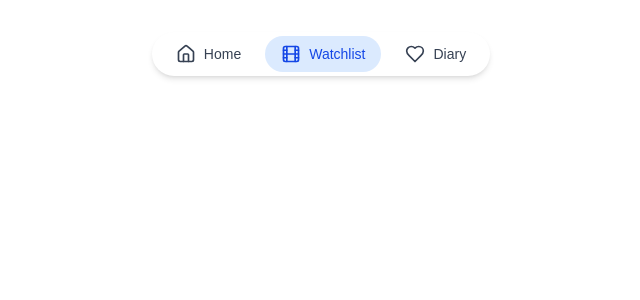
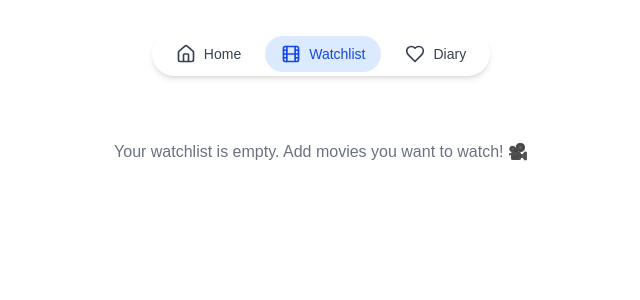
Before and after one commit to plivova/movie_diary, a Next.js app: page /dashboard/watchlist in a window 1280 px wide. Shown: the top 300 px of the page, without its empty margins (319-959 px from the left). Built offline with nearby package versions, Linux system fonts and the light colour scheme.

Commit message:
display data on watchlist page

```diff
--- a/app/dashboard/page.tsx
+++ b/app/dashboard/page.tsx
@@ -6,7 +6,7 @@ import { MovieRepository } from "@/app/api/repositories/movieRepository";
 import { MovieCard } from "@/app/components/movieCard";
 import { SearchBar } from "@/app/components/searchBar";
 import { Pagination } from "@/app/components/pagination";
-import {useWatchlist} from "@/app/hooks/useWatchlist";
+import { useWatchlist } from "@/app/hooks/useWatchlist";
 
 export default function DashboardPage() {
     const [results, setResults] = useState<MoviesResult>({ movies: [], paging: { currentPage: 1, totalPages: 0 }});
--- a/app/dashboard/watchlist/page.tsx
+++ b/app/dashboard/watchlist/page.tsx
@@ -1,5 +1,30 @@
-export default function WatchlistPage(){
-    return(
-        <div></div>
-    )
+"use client";
+
+import React from "react";
+import { MovieCard } from "@/app/components/movieCard";
+import { useWatchlist } from "@/app/hooks/useWatchlist";
+
+export default function WatchlistPage() {
+    const { watchlist, toggleWatchlist, isInWatchlist } = useWatchlist();
+
+    return (
+        <div className="p-8">
+            {watchlist.length === 0 ? (
+                <p className="text-center text-gray-500">Your watchlist is empty. Add movies you want to watch! 🎥</p>
+            ) : (
+                <div className="grid items-center justify-items-center gap-16 font-[family-name:var(--font-geist-sans)]">
+                    <div className="grid grid-cols-1 sm:grid-cols-2 md:grid-cols-3 lg:grid-cols-4 gap-8">
+                    {watchlist.map((movie) => (
+                        <MovieCard
+                            key={movie.id}
+                            movie={movie}
+                            toggleWatchlist={toggleWatchlist}
+                            isInWatchlist={isInWatchlist}
+                        />
+                    ))}
+                    </div>
+                </div>
+            )}
+        </div>
+    );
 }
--- /dev/null
+++ b/app/hooks/useHasMounted.ts
@@ -0,0 +1,13 @@
+import { useEffect, useState } from "react";
+
+// Ensures localStorage reads only happen after the component has mounted in the browser,
+// otherwise localStorage might appear empty or cause hydration mismatches
+export function useHasMounted() {
+    const [hasMounted, setHasMounted] = useState(false);
+
+    useEffect(() => {
+        setHasMounted(true);
+    }, []);
+
+    return hasMounted;
+}
--- a/app/hooks/useWatchlist.ts
+++ b/app/hooks/useWatchlist.ts
@@ -1,38 +1,40 @@
 import { useEffect, useState } from "react";
+import { useHasMounted } from "@/app/hooks/useHasMounted";
 
 export function useWatchlist() {
-    const [watchListMovies, setWatchListMovies] = useState<Movie[]>([]);
+    const [watchlist, setWatchlist] = useState<Movie[]>([]);
+    const hasMounted = useHasMounted();
 
     // Load from localStorage
     useEffect(() => {
-        const stored = localStorage.getItem("watchlist");
-        if (stored) {
-            setWatchListMovies(JSON.parse(stored));
+        if (hasMounted) {
+            const stored = localStorage.getItem("watchlist");
+            if (stored) {
+                setWatchlist(JSON.parse(stored));
+            }
         }
-    }, []);
+    }, [hasMounted]);
 
-    // Save to localStorage when watchListMovies changes
-    useEffect(() => {
-        localStorage.setItem("watchlist", JSON.stringify(watchListMovies));
-    }, [watchListMovies]);
+
+    const saveToLocalStorage = (items: Movie[]) => {
+        localStorage.setItem("watchlist", JSON.stringify(items));
+    };
 
     // Checks if any movie in the list has the same id as the one passed in.
     const isInWatchlist = (movie: Movie) => {
-        return watchListMovies.some((m) => m.id === movie.id);
+        return watchlist.some((m) => m.id === movie.id);
     };
 
     // If the movie is already in the list, it removes it. If the movie is not in the list, it adds it.
     const toggleWatchlist = (movie: Movie) => {
-        // Update the state using the previous state value
-        setWatchListMovies((prev) => {
-            if (isInWatchlist(movie)) {
-                return prev.filter((m) => m.id !== movie.id);
-            } else {
-                // Spread operator to keep existing movies and append the new one
-                return [...prev, movie];
-            }
-        });
+        const isInList = watchlist.some((m) => m.id === movie.id);
+        const updated = isInList
+            ? watchlist.filter((m) => m.id !== movie.id)
+            : [...watchlist, movie];
+
+        setWatchlist(updated);
+        saveToLocalStorage(updated);
     };
 
-    return { watchListMovies, toggleWatchlist, isInWatchlist };
+    return { watchlist, toggleWatchlist, isInWatchlist };
 }
```
